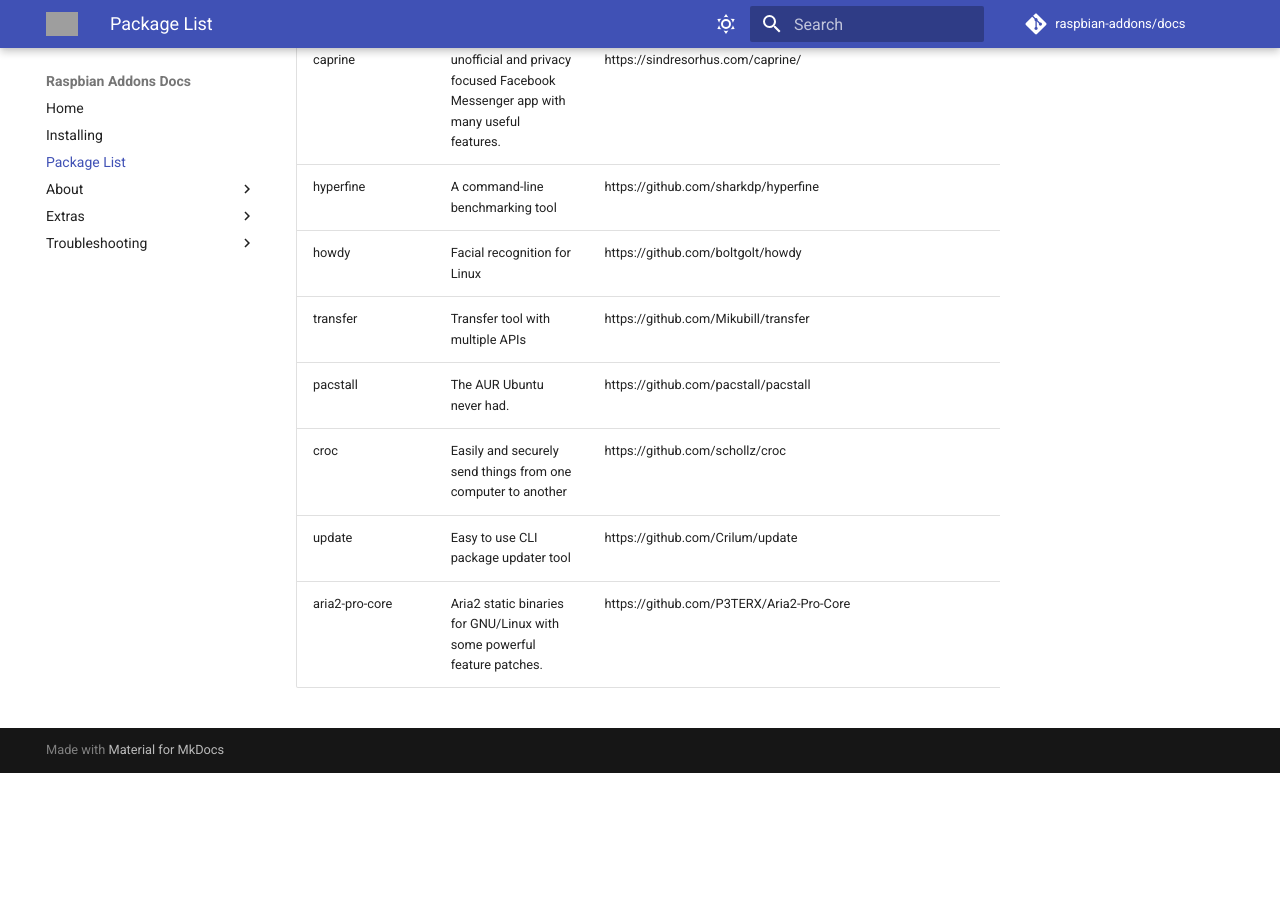
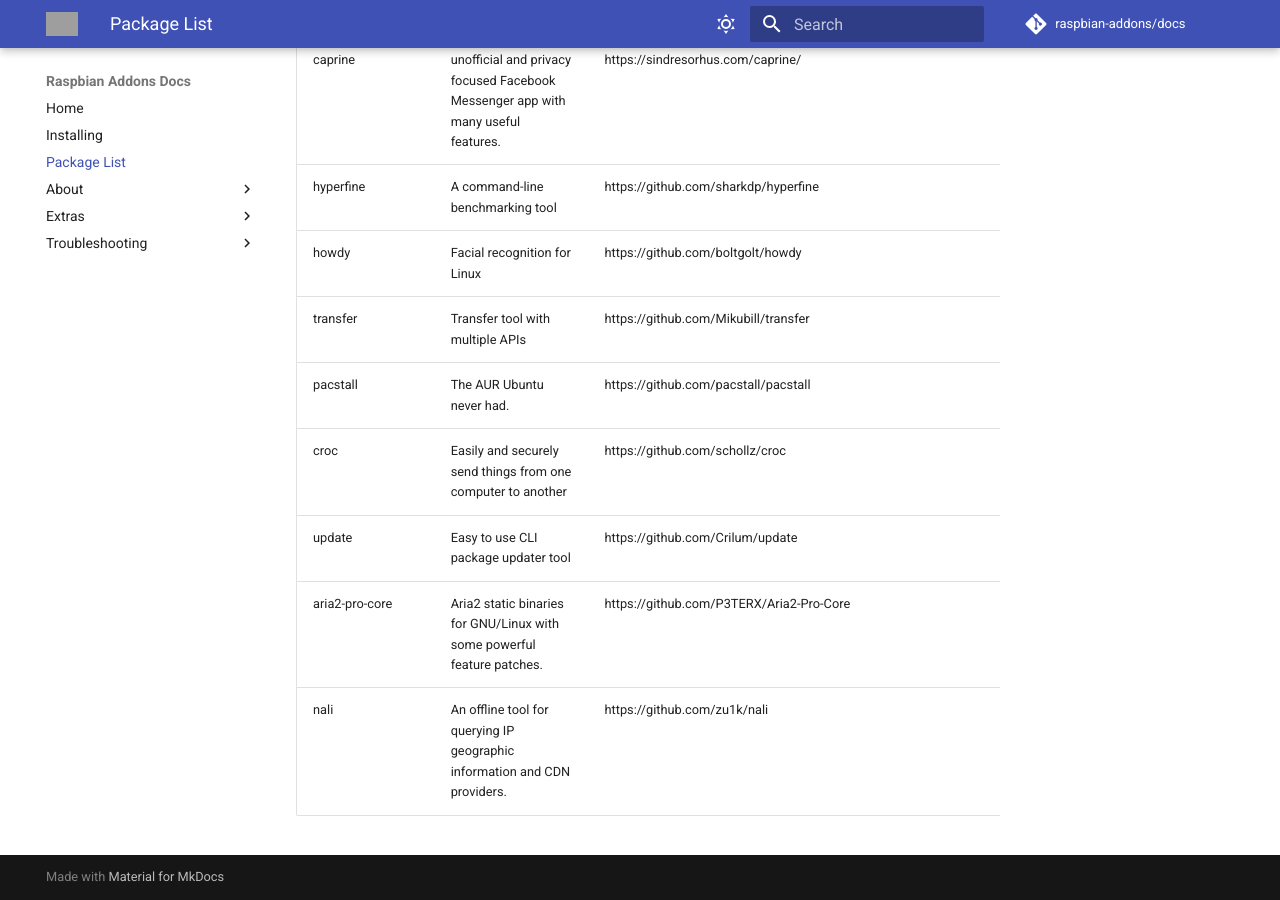
Before and after one commit to raspbian-addons/docs, an MkDocs documentation site: the page built from docs/package-list.md, in a window 1280 px wide and 900 px high, scrolled down 11888 px. Built offline with MkDocs 1.6.1 and Material for MkDocs 9.7.7, drawn with Linux system fonts in a browser that asks for light colours; comment, search, counter and statistics services are not loaded; before the commit the page ends 12661 px from its top, so only the background shows below that; grey boxes are pictures that could not be loaded.

Commit message:
Update package-list.md

```diff
--- a/docs/package-list.md
+++ b/docs/package-list.md
@@ -161,3 +161,4 @@
 | croc | Easily and securely send things from one computer to another | https://github.com/schollz/croc |
 | update | Easy to use CLI package updater tool | https://github.com/Crilum/update |
 | aria2-pro-core | Aria2 static binaries for GNU/Linux with some powerful feature patches. | https://github.com/P3TERX/Aria2-Pro-Core |
+| nali | An offline tool for querying IP geographic information and CDN providers. | https://github.com/zu1k/nali |
```
